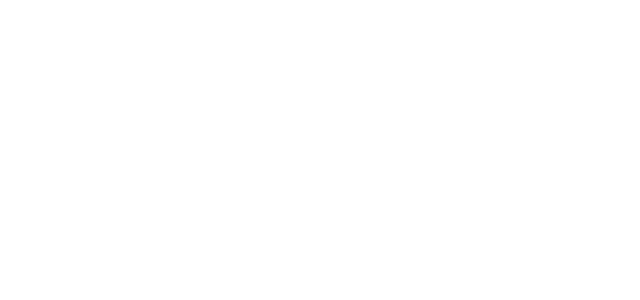
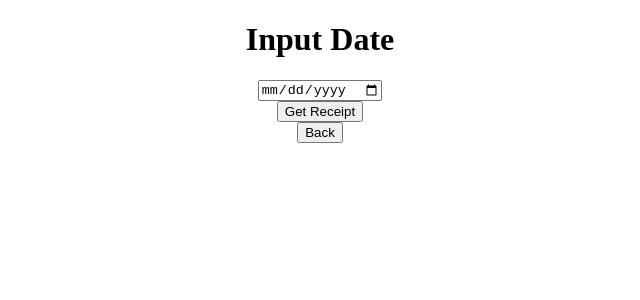
Before and after one commit to kylefon/event-management-app, a React (Vite) app in the folder client/: page /receipt in a window 1280 px wide. Before the commit this address had no page. Shown: the top 300 px of the page, without its empty margins (320-960 px from the left). Built offline with nearby package versions, Linux system fonts and the light colour scheme.

Commit message:
Add input date feature for all orders

```diff
--- a/client/src/App.jsx
+++ b/client/src/App.jsx
@@ -6,6 +6,7 @@
 import InputOrder from './components/inputOrder'
 import ListOrder from './components/listOrder'
 import GetReceipt from './components/getReceipt'
+import InputDate from './components/inputDate'
 
 function App() {
     return (
@@ -24,6 +25,9 @@
                         <ListOrder/>
                     </>
                 }></Route>
+                <Route exact path='/receipt' element={
+                    <InputDate />
+                }></Route>
                 <Route exact path='/receipt/:date' element={
                     <GetReceipt />
                 }></Route>
--- a/client/src/components/getReceipt.jsx
+++ b/client/src/components/getReceipt.jsx
@@ -41,10 +41,22 @@
         return groupedOrders;
     };
 
+    if (!order_info || order_info.length === 0) {
+        return (
+            <div>
+                <h1>No Orders</h1>
+                <button onClick={orderPath}>Back</button>
+            </div>
+        )
+    }
+
     const groupedOrders = groupOrdersByCustomer();
 
     return (
         <>
+            <div>
+                <h1>{date}</h1>
+            </div>
             {Object.entries(groupedOrders).map(([customerName, orders]) => (
                 <div key={customerName}>
                     <h2>{customerName}</h2>
--- /dev/null
+++ b/client/src/components/inputDate.jsx
@@ -0,0 +1,33 @@
+import React, { useState } from "react";
+import { useNavigate } from "react-router-dom";
+
+export default function InputDate() {
+
+    const [event_date, setdate] = useState("")
+    const navigate = useNavigate();
+
+    const formatDate = (dateString) => {
+        const date = new Date(dateString);
+        const year = date.getFullYear();
+        const month = String(date.getMonth() + 1).padStart(2, '0');
+        const day = String(date.getDate()).padStart(2, '0');
+        return `${year}-${month}-${day}`;
+    };
+
+    const getDatePath = () => {
+        navigate(`/receipt/${formatDate(event_date)}`)
+    }
+
+    const orderPath = () => {
+        navigate(`/`);
+    }
+
+    return (
+        <>
+            <h1>Input Date</h1>
+            <input type="date" placeholder="Event Date"  value={ event_date } onChange={e => setdate(e.target.value)}/>
+            <button onClick={getDatePath}>Get Receipt</button>
+            <button onClick={orderPath}>Back</button>
+        </>
+    )
+}
--- a/client/src/components/listCustomer.jsx
+++ b/client/src/components/listCustomer.jsx
@@ -50,8 +50,8 @@
         navigate(`/order/${id}`);
     }
 
-    const testReceiptPath = (datePath) => {
-        navigate(`/receipt/${datePath}`)
+    const getDatePath = () => {
+        navigate(`/receipt`)
     }
 
 
@@ -79,7 +79,7 @@
                     ))}
                 </tbody>
             </table>
-            <button onClick={() => testReceiptPath('2024-04-21')}>Get Receipt</button>
+            <button onClick={getDatePath}>Get Receipt</button>
         </div>
     )
 };
```
